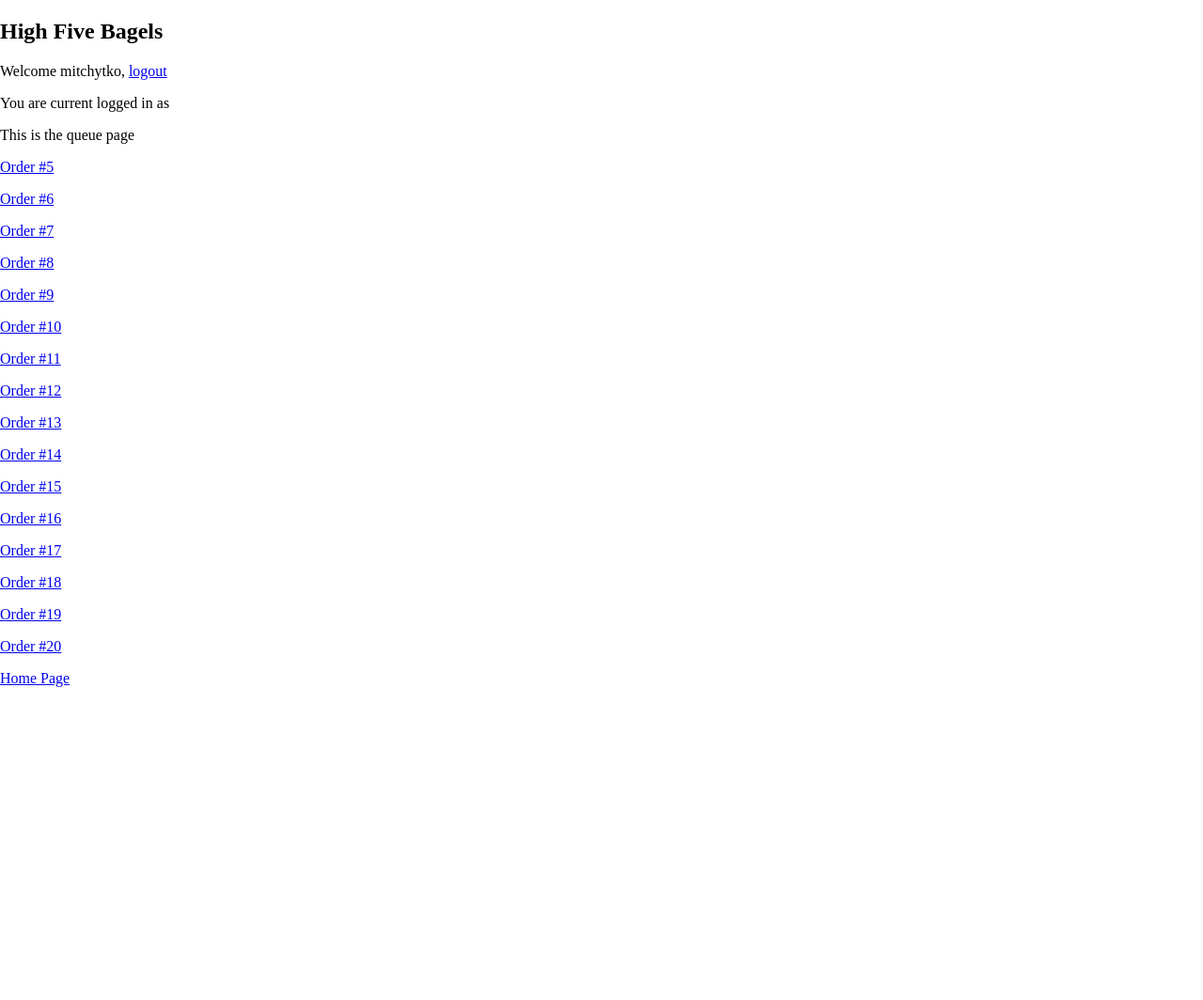
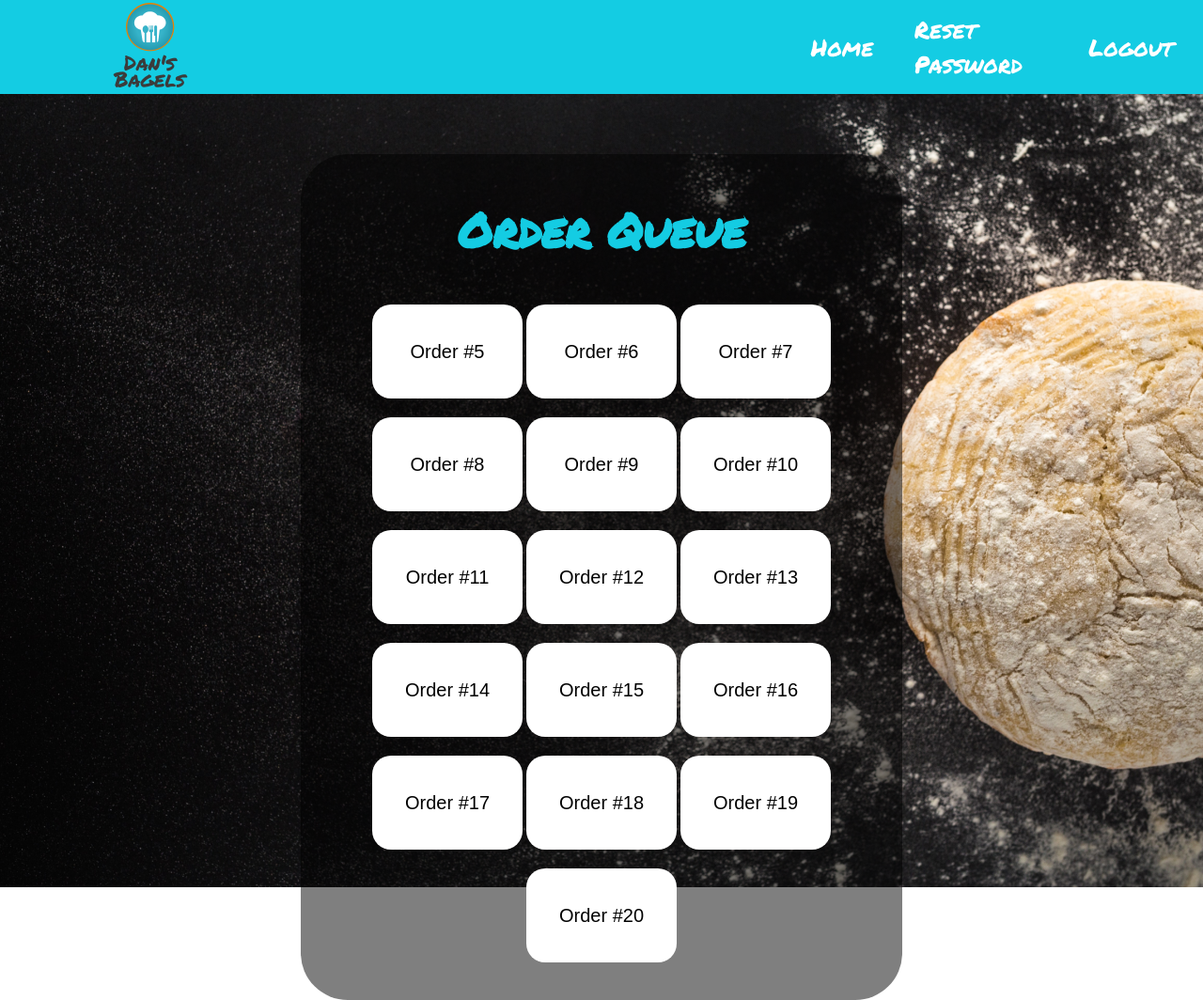
Before and after one commit to daxinator22/bagels-polfwack-tech, a Django app: page /queue/ in a window 1280 px wide. Shown: the whole page at 94% size. Before the commit the page ends 731 px from the top, so only its background shows below. Run offline with Django 3.2, Linux system fonts and the light colour scheme; a user stored in the database is signed in; data comes from the database, SQL or seed files in the repository; both versions use the stored data as it was after the commit.

Commit message:
Queue page displays orders

```diff
--- a/src/highFive/home/static/home/style.css
+++ b/src/highFive/home/static/home/style.css
@@ -23,12 +23,29 @@
 	height: 100px;
 }
 
+.queue{
+	display: inline;
+	width: 100%;
+}
+
 .menu_item {
 	display: flex;
 	align-items: center;
 	justify-content: center;
 	height: 100px;
 	width: 16%;
+}
+
+.queue_item {
+	margin-top: 10px;
+	margin-bottom: 10px;
+	background-color: white;
+	border-radius: 20px;
+	display: inline-flex;
+	align-items: center;
+	justify-content: center;
+	height: 100px;
+	width: 25%;
 }
 
 .menu_link{
@@ -56,6 +73,10 @@
 	background-image: url('shop.jpg');
 }
 
+.queue_body{
+	background-image: url('dough_2.jpg');
+}
+
 .content_box{
 	border-radius: 50px;
 	background-color: white;
@@ -74,9 +95,21 @@
 	display: block;
 }
 
+#queue_box{
+	padding-top: 10px;
+	padding-bottom: 30px;
+	display: block;
+}
+
 .login_title{
 	font-family: 'Permanent Marker', 'cursive';
 	font-size: 75px;
+	color: #14cce3;
+}
+
+.queue_title{
+	font-family: 'Permanent Marker', 'cursive';
+	font-size: 50px;
 	color: #14cce3;
 }
 
@@ -126,6 +159,17 @@
 	color: white;
 	font-family: 'Permanent Marker', 'cursive';
 	font-size: 30px;
+}
+
+.order_link{
+	color: black;
+	font-family: 'Arial';
+	font-size: 20px;
+	text-decoration: none;
+}
+
+.order_link:hover{
+	color: #14cce3;
 }
 
 label{
--- a/src/highFive/home/templates/home/index.html
+++ b/src/highFive/home/templates/home/index.html
@@ -22,6 +22,9 @@
 				<a href='/'><img class='logo_img' src="{% static 'home/logo.png' %}" alt="I've misplaced the logo..."></a>
 			</div>
 			<div class='menu'>
+				<div class='menu_item'>
+					<a href='/' class='menu_link'>Home</a>
+				</div>
 				{% if user.is_authenticated %}
 
 				{% for name, href in urls.items %}
--- a/src/highFive/home/templates/home/queue.html
+++ b/src/highFive/home/templates/home/queue.html
@@ -9,24 +9,62 @@
 		<title>Queue page!</title>
 		<meta charset="utf-8">
 		<link href="{% static 'home/style.css' %}" rel="stylesheet">
+		<link rel="preconnect" href="https://fonts.gstatic.com">
+		<link href="https://fonts.googleapis.com/css2?family=Permanent+Marker&display=swap" rel="stylesheet">
 
 	</head>
 
 
 	<body>
 
-		<h2>High Five Bagels</h2>
+		<div class='header'>
+			<div class='logo'>
+				<a href='/'><img class='logo_img' src="{% static 'home/logo.png' %}" alt="I've misplaced the logo..."></a>
+			</div>
+			<div class='menu'>
+				<div class='menu_item'>
+					<a href='/' class='menu_link'>Home</a>
+				</div>
 				{% if user.is_authenticated %}
-		<p>Welcome {{ user.username }}, <a href='/accounts/logout/?next=/'>logout</a></p>
-		<p>You are current logged in as {{ group }}</p>
-		<p>This is the queue page</p>
+
+				{% for name, href in urls.items %}
+				<div class='menu_item'>
+					<a href="{{ href }}" class='menu_link'>{{ name }}</a>
+				</div>
+				{% endfor %}
+
+				<div class='menu_item'>
+					<a href="/accounts/password_reset/" class='menu_link'>Reset Password</a>
+				</div>
+				<div class='menu_item'>
+					<a href="/accounts/logout/?next=/" class='menu_link'>Logout</a>
+				</div>
+				{% else %}
+				<div class='menu_item'>
+					<a href='/accounts/login/' class='menu_link'>Login</a>
+				</div>
+				<div class='menu_item'>
+					<a href='/accounts/login/' class='menu_link'>Sign Up</a>
+				</div>
+				{% endif %}
+			</div>
+		</div>
+		<div class='queue_body body_page'>
+			<div id='queue_box' class='content_box'>
+				{% if user.is_authenticated %}
+				<h1 class='queue_title'>Order Queue</h1>
+				<div class='queue'>
 					{% for order in order_list %}
-		<p><a href='/fill_order/{{ order.id }}/'>Order #{{ order.id }}</a></p>
+					<div class='queue_item'>
+						<a href='/fill_order/{{ order.id }}/' class='order_link'>Order #{{ order.id }}</a>
+					</div>
 					{% endfor %}
-		<p><a href="/">Home Page</a></p>
+				</div>
 				{% else %}
 				<p>You are not currently logged in, <a href="/accounts/login/">login here.</a>
 				{% endif %}
+			</div>
+		</div>
 
 	</body>
 </html>
--- a/src/highFive/home/templates/registration/login.html
+++ b/src/highFive/home/templates/registration/login.html
@@ -18,6 +18,9 @@
 				<a href='/'><img class='logo_img' src="{% static 'home/logo.png' %}" alt="I've misplaced the logo..."></a>
 			</div>
 			<div class='menu'>
+				<div class='menu_item'>
+					<a href='/' class='menu_link'>Home</a>
+				</div>
 				<div class='menu_item'>
 					<a href='/accounts/login/' class='menu_link'>Login</a>
 				</div>
--- a/src/highFive/home/views.py
+++ b/src/highFive/home/views.py
@@ -161,11 +161,13 @@ def checkout(request):
     return render(request, 'home/checkout.html', context)
 
 def queue(request):
+    user_context = get_user_context(request)
     order_list = Order.objects.all()
     context = {
         'user': request.user,
         'order_list': order_list,
     }
+    context.update(user_context)
     return render(request, 'home/queue.html', context)
 
 def fill_order(request, order_id):
```
Also changed, not shown: src/highFive/db.sqlite3, src/highFive/home/static/home/dough_2.jpg (added), 1 other file. Lines whose indentation alone changed are shown as unchanged.
